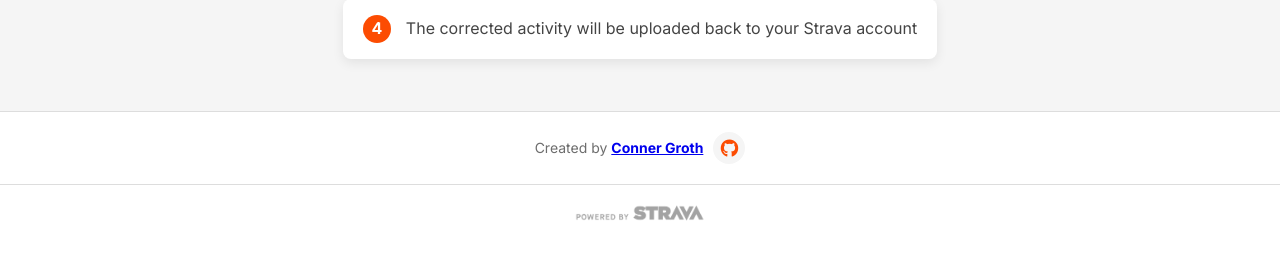
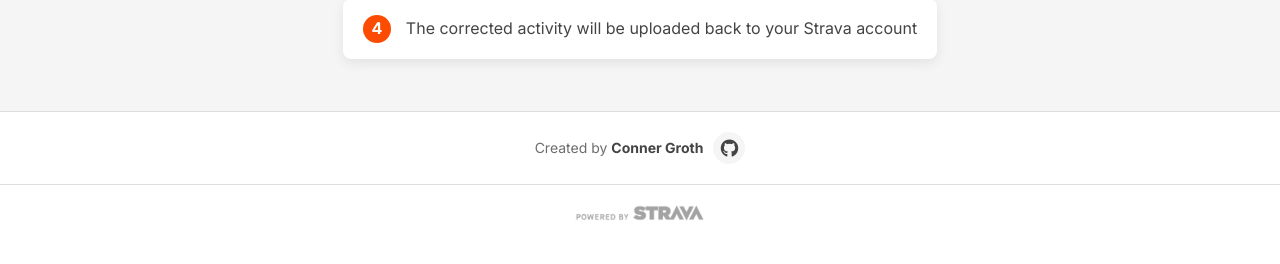
Before and after one commit to connergroth/Strim, a Flask app: page / in a window 1280 px wide. Shown: the part 1017-1281 px from the top of the page. Run offline with Flask 3, Linux system fonts and the light colour scheme; parts of the project's set-up code (start-up, migrations or seed data) failed here and were passed over.

Commit message:
added styling for my name in the footer

```diff
--- a/frontend/static/css/styles.css
+++ b/frontend/static/css/styles.css
@@ -532,6 +532,17 @@
     font-size: 14px;
   }
 
+  .creator-info a {
+    color: var(--dark-gray);
+    text-decoration: none;
+    transition: color 0.3s ease;
+  }
+
+  .creator-info a:hover {
+    color: var(--strava-orange);
+    text-decoration: underline;
+  }
+
   .github-link {
     display: flex;
     align-items: center;
@@ -559,7 +570,6 @@
   .strava-logo {
     max-width: 140px;
     opacity: 0.9;
-    /* Remove transition effects to comply with "Never modify, alter or animate Strava logos" */
   }
 
   /* Empty State */
```
